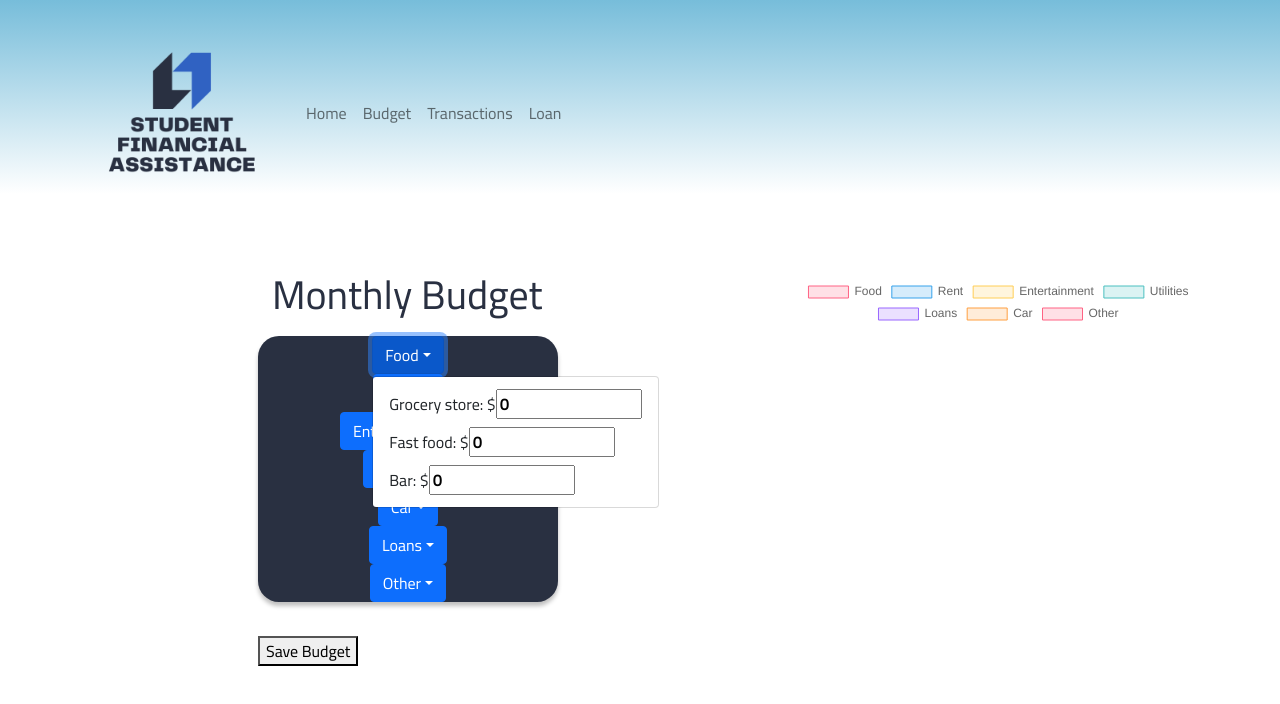
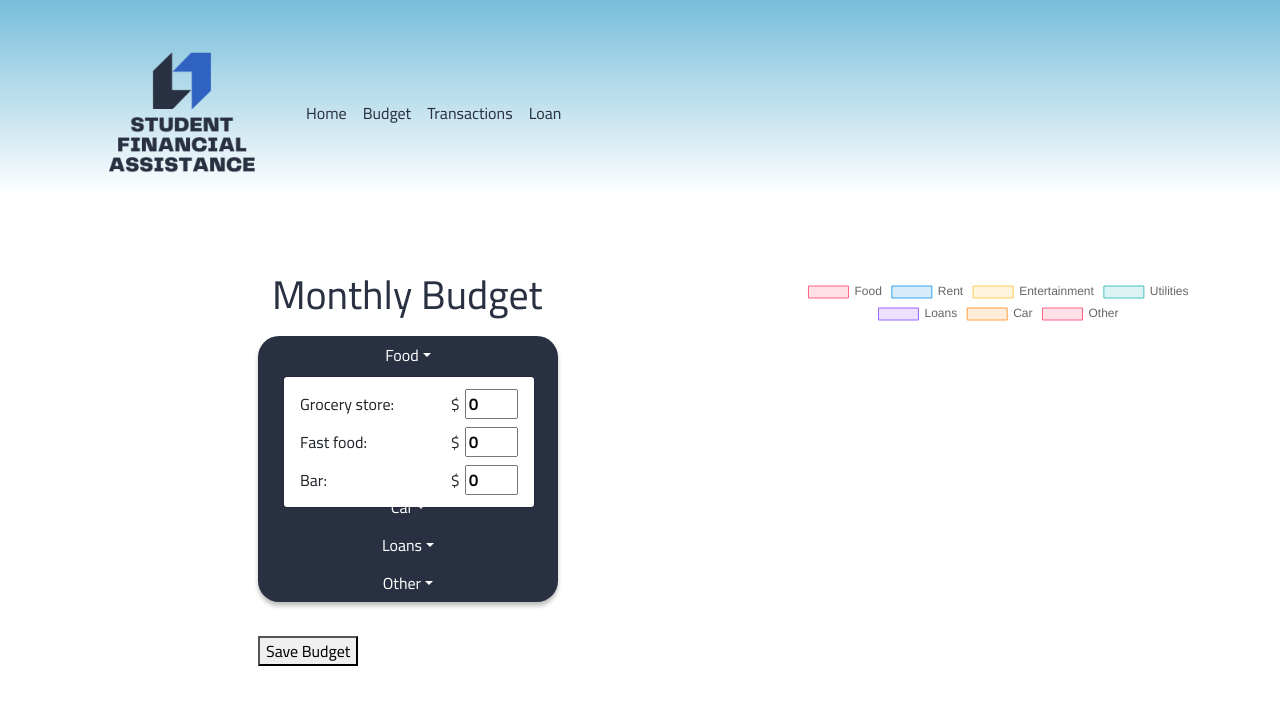
Before and after one commit to HCDD-Capstone/sfa-prototype, a React (Create React App) app: page /budget in a window 1280 px wide. Both pictures are taken after a click on the button "Food". Shown: the top 704 px of the page. Built offline with nearby package versions, Linux system fonts and the light colour scheme; no server answers.

Commit message:
adding some styling

```diff
--- a/package.json
+++ b/package.json
@@ -7,7 +7,6 @@
     "@testing-library/jest-dom": "^5.11.4",
     "@testing-library/react": "^11.1.0",
     "@testing-library/user-event": "^12.1.10",
-    "algebra.js": "^0.2.6",
     "axios": "^0.23.0",
     "bootstrap": "5.1.3",
     "chart.js": "^3.5.1",
--- a/src/App.js
+++ b/src/App.js
@@ -33,10 +33,10 @@ function App() {
           <Navbar.Toggle aria-controls="basic-navbar-nav" />
           <Navbar.Collapse id="basic-navbar-nav">
             <Nav className="topnav">
-              <Nav.Link href="/">Home</Nav.Link>
-              <Nav.Link href="/budget">Budget</Nav.Link>
-              <Nav.Link href="/transactions">Transactions</Nav.Link>
-              <Nav.Link href="/loan">Loan</Nav.Link>
+              <Nav.Link><Link className="link" to="/">Home</Link></Nav.Link>
+              <Nav.Link><Link className="link" to="/budget">Budget</Link></Nav.Link>
+              <Nav.Link><Link className="link" to="/transactions">Transactions</Link></Nav.Link>
+              <Nav.Link><Link className="link" to="/loan">Loan</Link></Nav.Link>
             </Nav>
           </Navbar.Collapse>
         </Container>
--- a/src/components/BudgetDropdown.js
+++ b/src/components/BudgetDropdown.js
@@ -9,18 +9,16 @@ const BudgetDropdown = (props) => {
       }
 
     return (
-        <div className="menu">
         <Dropdown autoClose="outside">
             <Dropdown.Toggle class="dropmenu" variant="primary">
                 {capitalizeFirstLetter(Object.keys(props.category)[0])}
             </Dropdown.Toggle>
             <Dropdown.Menu>
                 {Object.keys(props.subcategories).map((subcategory, i) => {
-                    return <Dropdown.Item key={subcategory}><label>{capitalizeFirstLetter(subcategory)}: $<input name={subcategory} value={props.category[Object.keys(props.category)[0]][subcategory]} onChange={(e) => props.setters[i](e.target.value)}></input></label></Dropdown.Item>
+                    return <Dropdown.Item key={subcategory}><label>{capitalizeFirstLetter(subcategory)}: <div>$<input className='dropinput' name={subcategory} value={props.category[Object.keys(props.category)[0]][subcategory]} onChange={(e) => props.setters[i](e.target.value)}></input></div></label></Dropdown.Item>
                 })}
             </Dropdown.Menu>
         </Dropdown>
-        </div>
     )
 }
 
--- a/src/pages/Loan.js
+++ b/src/pages/Loan.js
@@ -217,10 +217,10 @@ function Loan() {
       </div>
       <div key="x" data-grid={{x: 1, y: 16, w: 12, h: 5, static: true}}>
         <DropdownButton variant="primary" id="dropdown-basic-button" title="Choose a scenario" onSelect={(event) => {setScenario(event)}}>
-          <Dropdown.Item eventKey="each-month">What if I pay a certain amount each month?</Dropdown.Item>
-          <Dropdown.Item eventKey="lump-sum">What if I pay a lump sum amount right now?</Dropdown.Item>
-          <Dropdown.Item eventKey="by-time">What if I want to pay off a loan in a certain amount of time?</Dropdown.Item>
-          <Dropdown.Item eventKey="less-than">What if I need to pay off less than normal this month?</Dropdown.Item>
+          <Dropdown.Item className='scenario-item' eventKey="each-month">What if I pay a certain amount each month?</Dropdown.Item>
+          <Dropdown.Item className='scenario-item' eventKey="lump-sum">What if I pay a lump sum amount right now?</Dropdown.Item>
+          <Dropdown.Item className='scenario-item' eventKey="by-time">What if I want to pay off a loan in a certain amount of time?</Dropdown.Item>
+          <Dropdown.Item className='scenario-item' eventKey="less-than">What if I need to pay off less than normal this month?</Dropdown.Item>
         </DropdownButton>
         <Scenarios type={scenario} />
       </div>
--- a/src/styles/App.css
+++ b/src/styles/App.css
@@ -21,3 +21,13 @@
   font-weight: bold;
   color: #293041;
 }
+
+.link {
+  text-decoration: none;
+  color: #293041;
+}
+
+.link:hover {
+  font-weight: bold;
+  color: #293041;
+}
--- a/src/styles/Budget.css
+++ b/src/styles/Budget.css
@@ -25,7 +25,7 @@ color:#293041;
 
 }
 
-.dropmenu {
+.menu {
   background-color: #293041;
   color: white;
 }
@@ -34,3 +34,46 @@ color:#293041;
     margin-top: 400px;
     margin-left: 900px;
 }
+
+.btn-primary {
+  background-color: #293041;
+  border-color: #293041;
+  width: 250px;
+}
+
+.show>.btn-primary.dropdown-toggle {
+  background-color: #293041;
+  border-color: #293041;
+}
+
+.show>.btn-primary.dropdown-toggle:focus {
+  box-shadow: none;
+}
+
+.btn-primary:focus {
+  background-color: #293041;
+  border-color: #293041;
+  box-shadow: none;
+}
+
+.btn-primary:hover{
+  background-color: #293041;
+  opacity: .75;
+  border-color: #293041;
+}
+
+label {
+  display: flex;
+  flex-direction: row;
+  justify-content: space-between;
+  align-items: center;
+}
+
+.dropinput {
+  width: 40pt;
+  margin-left: 5px;
+}
+
+.dropdown-item {
+  width: 250px;
+}
--- a/src/styles/Loan.css
+++ b/src/styles/Loan.css
@@ -42,3 +42,7 @@ color: #293041;
   height: 500px;
   width: 100px;
 }
+
+.scenario-item {
+  width: 450px;
+}
```
Also changed, not shown: src/components/WhatIfButton.js (deleted, +0 -24 lines), src/pages/Budget.js (indentation only), 2 other files (tests, documents, lock files or other folders).
